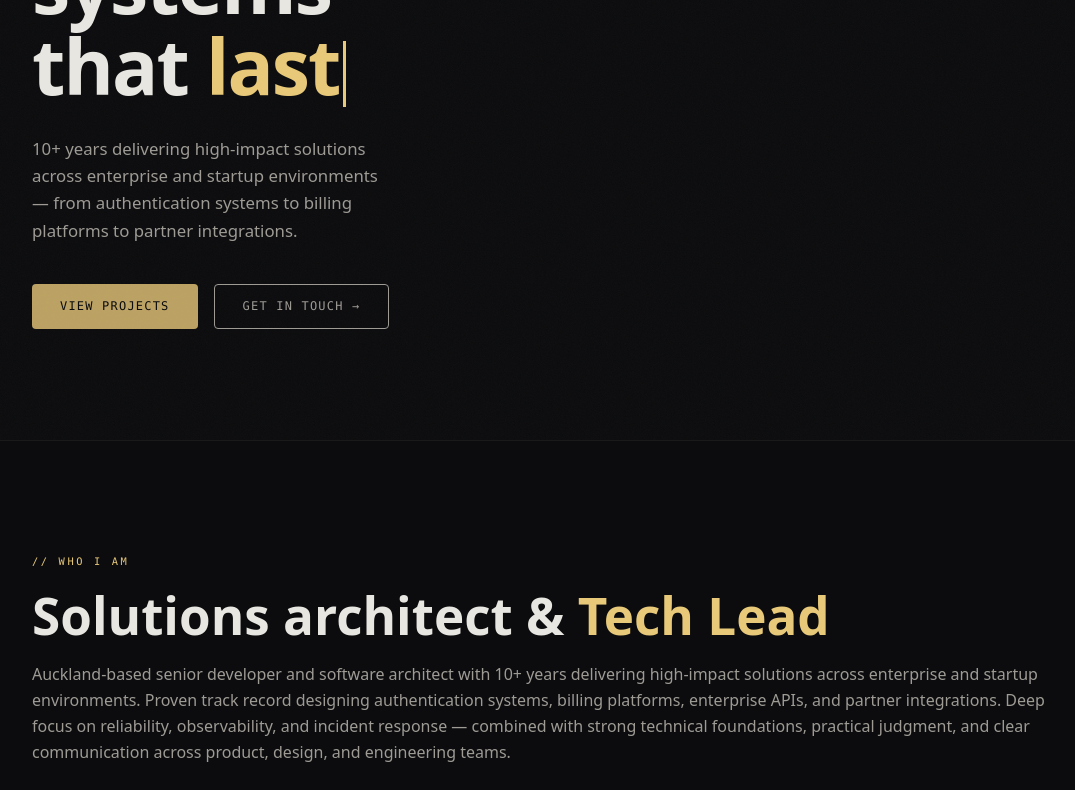
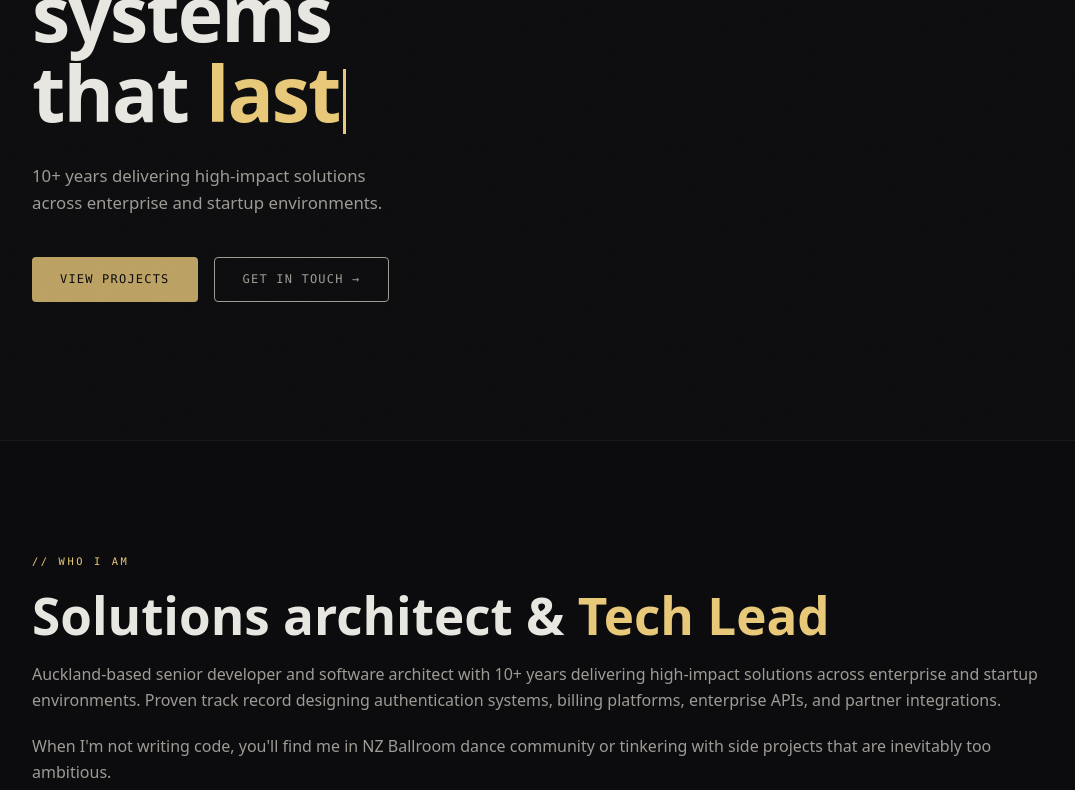
Before and after one commit to pikil/portfolio, a SvelteKit app: page / in a window 1280 px wide. Shown: the part 360-1150 px from the top of the page, without its empty margins (90-1165 px from the left). Built offline with nearby package versions, Linux system fonts and the light colour scheme.

Commit message:
Minor re-wording

```diff
--- a/src/routes/+page.svelte
+++ b/src/routes/+page.svelte
@@ -11,7 +11,7 @@
         </h1>
         <p class="mt-7 text-[1.05rem] text-faded max-w-[38ch] opacity-0 animate-fu-4">
           <!-- eslint-disable-next-line max-len -->
-          10+ years delivering high-impact solutions across enterprise and startup environments — from authentication systems to billing platforms to partner integrations.
+          10+ years delivering high-impact solutions across enterprise and startup environments.
         </p>
         <div class="mt-10 flex flex-wrap gap-4 opacity-0 animate-fu-5">
           <a href="#projects" class="btn btn-accent">
@@ -40,8 +40,6 @@
         <p class="text-[#9e9b95] mb-5">
           <!-- eslint-disable-next-line max-len -->
           Auckland-based senior developer and software architect with 10+ years delivering high-impact solutions across enterprise and startup environments. Proven track record designing authentication systems, billing platforms, enterprise APIs, and partner integrations.
-          <!-- eslint-disable-next-line max-len -->
-          Deep focus on reliability, observability, and incident response — combined with strong technical foundations, practical judgment, and clear communication across product, design, and engineering teams.
         </p>
         <p class="text-[#9e9b95] mb-5">
           When I'm not writing code, you'll find me in NZ Ballroom dance community or tinkering with side projects that are inevitably too ambitious.
```
